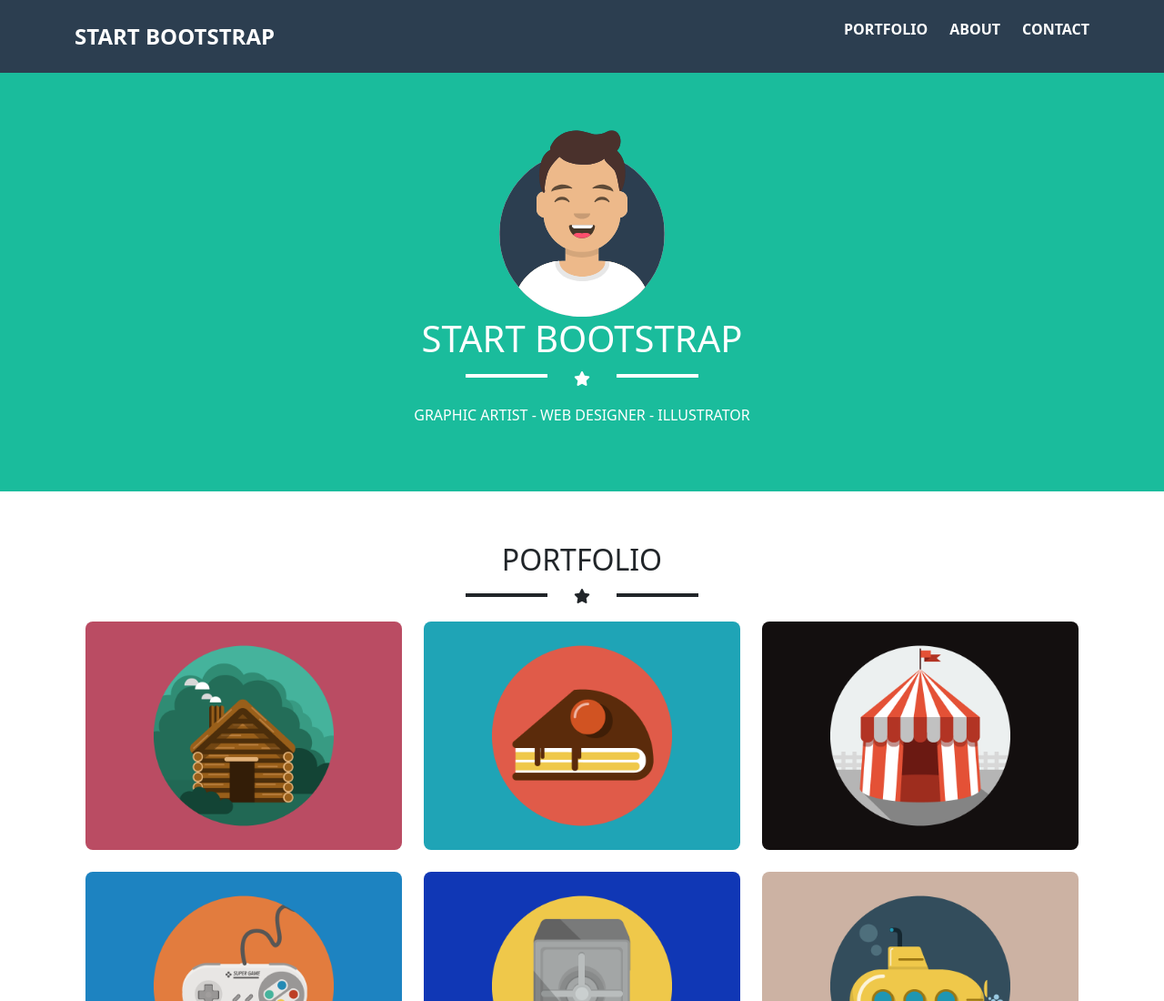
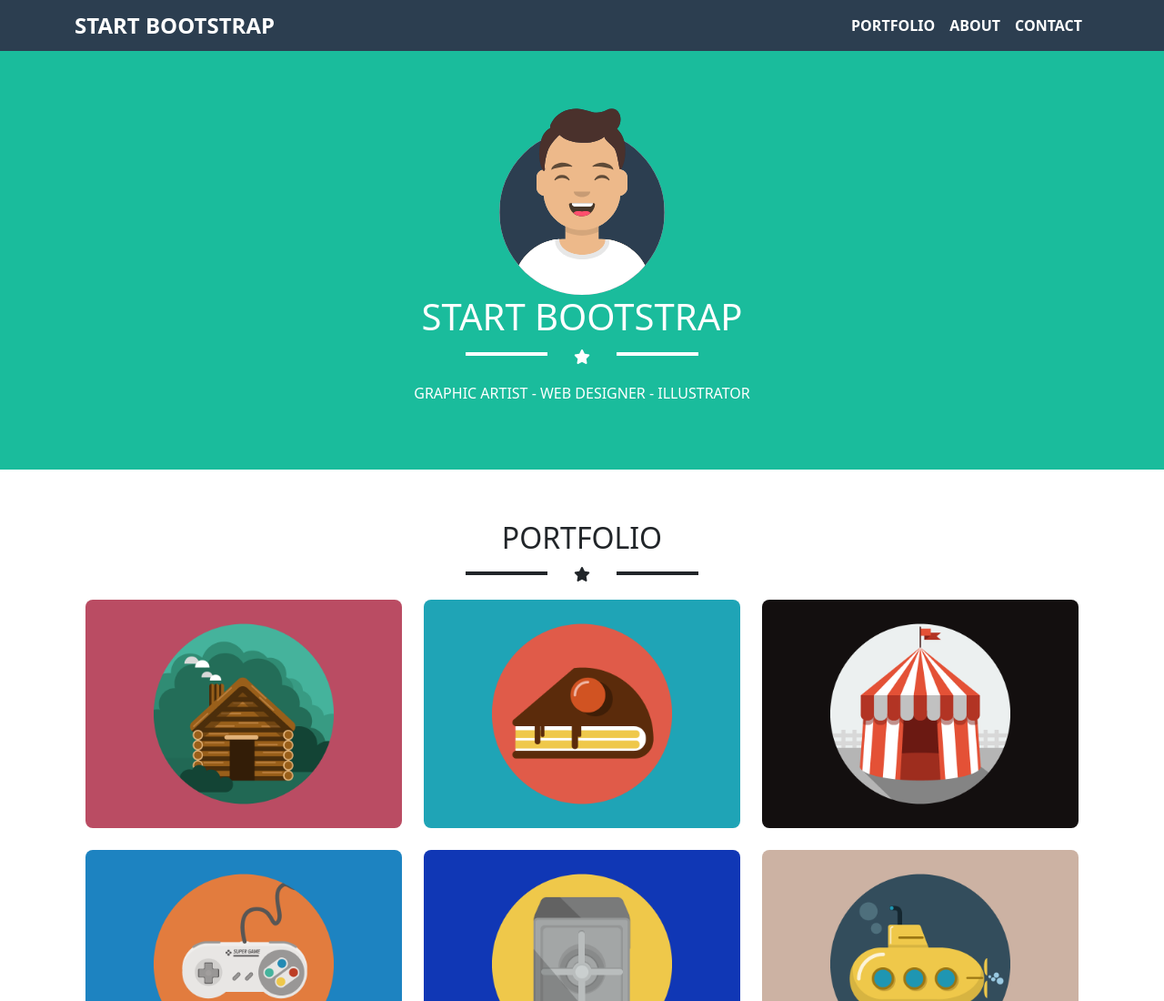
Before and after one commit to giuseppedonnici/html-css-bootstrap-freelancer, a plain HTML site: page index.html in a window 1280 px wide. Shown: the top 1100 px of the page at 91% size. Drawn offline with nearby package versions, Linux system fonts and the light colour scheme.

Commit message:
Add: Refactoring navbar with bootstrap

```diff
--- a/css/style.css
+++ b/css/style.css
@@ -68,20 +68,15 @@ section {
 /* HEADER */
 header {
     background-color: var(--header-bg);
-    height: 80px;
 }
 
-header span {
-    font-size: 1.5rem;
+.navbar-toggler {
+    border-color: white;
 }
 
-.ms_hamburger {
-    width: 50px;
-    height: 40px;
-}
-
-ul li {
-    margin-left: 1.5rem;
+.nav-link {
+    color: inherit;
+    font-weight: bold;
 }
 
 /* MAIN */
@@ -140,7 +135,6 @@ footer .ms_brands span i {
     transform: translate(-50%, -50%);
 }
 
-
 footer .copyright {
     background-color: var(--footer_copyright-bg);
 }
--- a/index.html
+++ b/index.html
@@ -21,27 +21,27 @@
 <body>
     <!-- HEADER -->
     <header class="text-white text-uppercase">
-        <div class="container h-100 d-flex justify-content-between align-items-center fw-bold">
-            <span>
-                start bootstrap
-            </span>
-            <span class="ms_hamburger text-center text-secondary border rounded-1 d-md-none">
-                <a href="#">
-                    <i class="fa-solid fa-bars"></i>
-                </a>
-            </span>
-            <ul class="d-none d-md-flex">
-                <li>
-                    <a href="#">portfolio</a>
-                </li>
-                <li>
-                    <a href="#">about</a>
-                </li>
-                <li>
-                    <a href="#">contact</a>
-                </li>
-            </ul>
-        </div>
+        <nav class="container navbar navbar-expand-md">
+            <div class="container-fluid">
+              <a href="#" class="fs-4 fw-bold">start bootstrap</a>
+              <button class="navbar-toggler" type="button" data-bs-toggle="collapse" data-bs-target="#navbarSupportedContent" aria-controls="navbarSupportedContent" aria-expanded="false" aria-label="Toggle navigation">
+                <span class="navbar-toggler-icon"></span>
+              </button>
+              <div class="collapse navbar-collapse flex-grow-0" id="navbarSupportedContent">
+                <ul class="navbar-nav me-auto mb-2 mb-lg-0">
+                  <li class="nav-item">
+                    <a class="nav-link" aria-current="page" href="#">portfolio</a>
+                  </li>
+                  <li class="nav-item">
+                    <a class="nav-link" href="#">about</a>
+                  </li>
+                  <li class="nav-item">
+                    <a class="nav-link" href="#">contact</a>
+                  </li>
+                </ul>
+              </div>
+            </div>
+          </nav>
     </header>
     <!-- /HEADER -->
 
@@ -147,7 +147,7 @@
         <section class="location">
             <div class="container">
                 <div class="container-fluid">
-                    <div class="row row-cols-1 row-cols-md-4 justify-content-between g-4">
+                    <div class="row row-cols-1 row-cols-md-3 justify-content-between g-4">
                         <div class="col">
                             <h5 class="text-uppercase">location</h5>
                             <address>2215 John Daniel Drive Clark, MO 52243</address>
@@ -174,6 +174,5 @@
 
     </footer>
     <!-- /FOOTER -->
-
 </body>
 </html>
```
